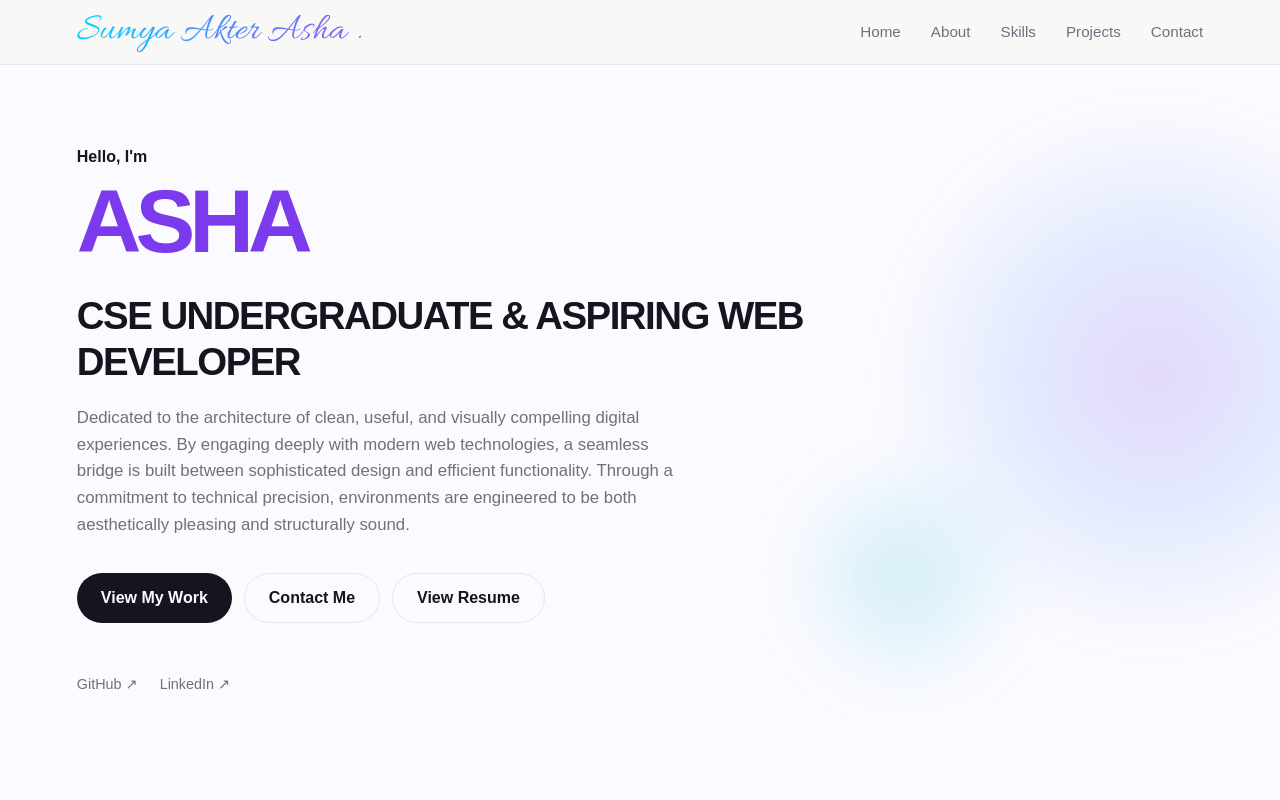
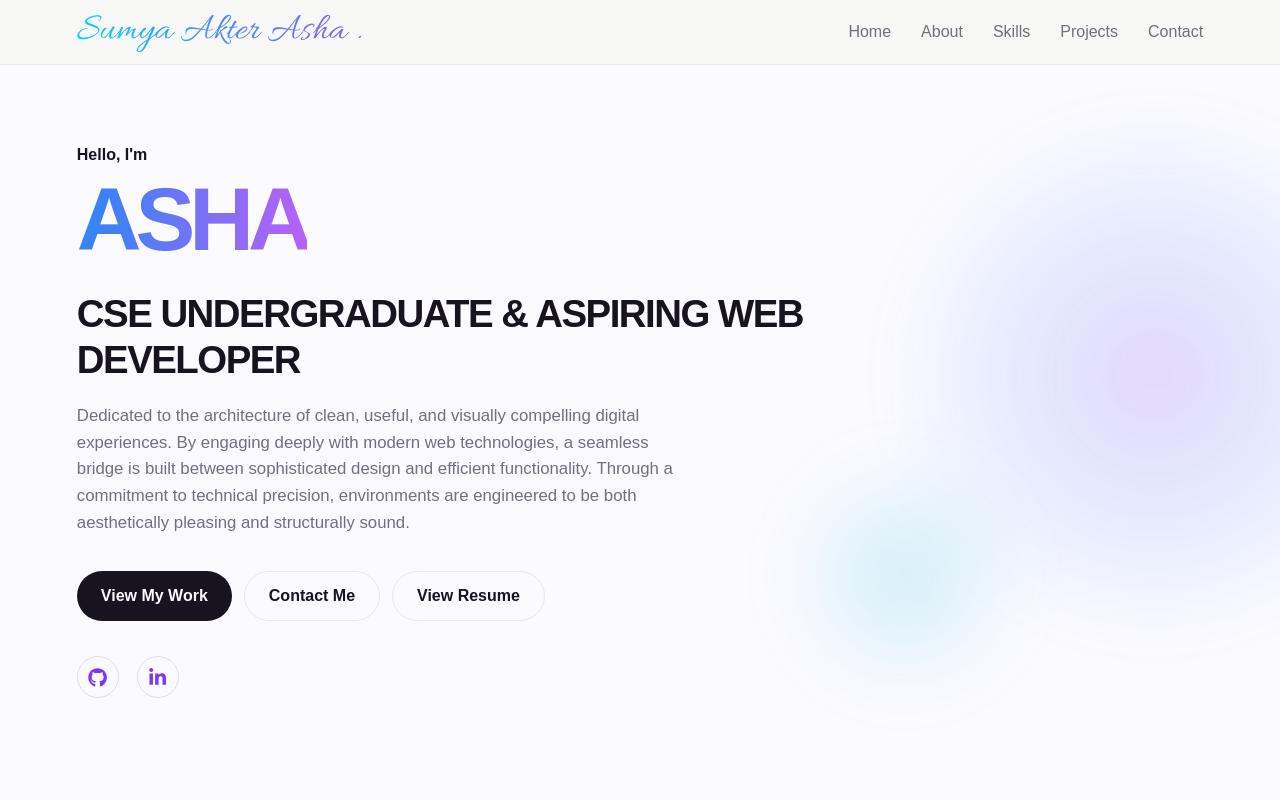
Before and after one commit to ashaxiong-lgtm/SumyaAkterAsha_Portfolio, a React (Vite) app: page / in a window 1280 px wide. Shown: the top 800 px of the page. Built offline with nearby package versions, Linux system fonts and the light colour scheme.

Commit message:
final portfolio design

```diff
--- a/src/components/Hero.jsx
+++ b/src/components/Hero.jsx
@@ -1,3 +1,4 @@
+import { FaGithub, FaLinkedinIn } from "react-icons/fa";
 function Hero() {
   return (
     <section className="hero" id="home">
@@ -39,22 +40,27 @@ function Hero() {
 
         </div>
 
-        <div className="social-links">
+     <div className="hero-links">
+
   <a
     href="https://github.com/ashaxiong-lgtm"
     target="_blank"
     rel="noreferrer"
+    aria-label="GitHub"
   >
-            GitHub ↗
+    <FaGithub />
   </a>
 
+
   <a
-            href="https://www.linkedin.com/in/sumya-akter-asha-054081322/"
+    href="https://www.linkedin.com/in/sumya-akter-asha-054081322"
     target="_blank"
     rel="noreferrer"
+    aria-label="LinkedIn"
   >
-            LinkedIn ↗
+    <FaLinkedinIn />
   </a>
+
 </div>
 
       </div>
--- a/src/index.css
+++ b/src/index.css
@@ -129,9 +129,62 @@ button {
 }
 
 .nav-links a {
-  color: var(--text-soft);
-  font-size: 0.95rem;
-  transition: 0.25s ease;
+
+  position:relative;
+
+  color:var(--text-soft);
+
+  text-decoration:none;
+
+  transition:0.3s ease;
+
+}
+
+
+/* animated underline */
+
+.nav-links a::after {
+
+  content:"";
+
+  position:absolute;
+
+  left:50%;
+
+  bottom:-8px;
+
+  width:0;
+
+  height:2px;
+
+
+  background:
+    linear-gradient(
+      90deg,
+      #06b6d4,
+      #3b82f6,
+      #8b5cf6
+    );
+
+
+  transform:translateX(-50%);
+
+  transition:0.3s ease;
+
+}
+
+
+.nav-links a:hover {
+
+  color:#7c3aed;
+
+}
+
+
+.nav-links a:hover::after {
+
+  width:80%;
+
 }
 
 .nav-links a:hover {
@@ -178,6 +231,62 @@ button {
   position:relative;
 
   overflow:hidden;
+
+}
+.hero-links {
+
+  display:flex;
+
+  gap:18px;
+
+  margin-top:35px;
+
+}
+
+
+.hero-links a {
+
+  width:42px;
+
+  height:42px;
+
+  border-radius:50%;
+
+  display:flex;
+
+  align-items:center;
+
+  justify-content:center;
+
+
+  color:#7c3aed;
+
+  border:1px solid #e9d5ff;
+
+  font-size:1.2rem;
+
+  transition:.3s ease;
+
+}
+
+
+.hero-links a:hover {
+
+  color:white;
+
+  background:
+  linear-gradient(
+    135deg,
+    #06b6d4,
+    #3b82f6,
+    #8b5cf6
+  );
+
+
+  transform:translateY(-4px);
+
+  box-shadow:
+  0 10px 25px rgba(124,58,237,.2);
 
 }
 
@@ -277,9 +386,42 @@ button {
 }
 
 .hero h1 span {
-  color: var(--accent);
-}
-
+
+  background: linear-gradient(
+    90deg,
+    #06b6d4,
+    #3b82f6,
+    #ca5cf6,
+    #0babc7
+  );
+
+  background-size:300% 100%;
+
+  -webkit-background-clip:text;
+  background-clip:text;
+
+  -webkit-text-fill-color:transparent;
+
+  animation: ashaGradient 6s ease infinite;
+
+}
+
+
+@keyframes ashaGradient {
+
+  0% {
+    background-position:0% 50%;
+  }
+
+  50% {
+    background-position:100% 50%;
+  }
+
+  100% {
+    background-position:0% 50%;
+  }
+
+}
 .hero h2 {
   max-width: 760px;
 
@@ -322,6 +464,42 @@ button {
   font-weight: 600;
 
   transition: 0.3s ease;
+    position:relative;
+
+  overflow:hidden;
+}
+
+.btn::before {
+
+  content:"";
+
+  position:absolute;
+
+  top:0;
+
+  left:-100%;
+
+  width:60%;
+
+  height:100%;
+
+  background:
+    linear-gradient(
+      120deg,
+      transparent,
+      rgba(255,255,255,0.5),
+      transparent
+    );
+
+  transition:.6s;
+
+}
+
+
+.btn:hover::before {
+
+  left:120%;
+
 }
 
 .btn-primary {
@@ -330,7 +508,13 @@ button {
 }
 
 .btn-primary:hover {
-  transform: translateY(-3px);
+
+  transform:translateY(-5px);
+
+  box-shadow:
+    0 12px 30px rgba(124,58,237,0.35),
+    0 0 25px rgba(6,182,212,0.25);
+
 }
 
 .btn-secondary {
@@ -338,9 +522,17 @@ button {
 }
 
 .btn-secondary:hover {
-  background: var(--surface);
-}
-
+
+  transform:translateY(-5px);
+
+  background:var(--surface);
+
+  border-color:#8b5cf6;
+
+  box-shadow:
+    0 12px 30px rgba(124,58,237,0.18);
+
+}
 .social-links {
   display: flex;
   gap: 22px;
```
Lines whose indentation alone changed are shown as unchanged.
